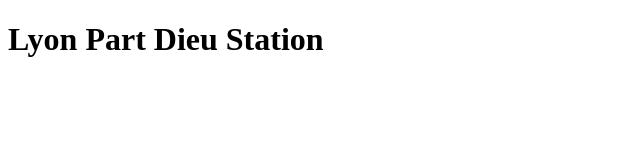
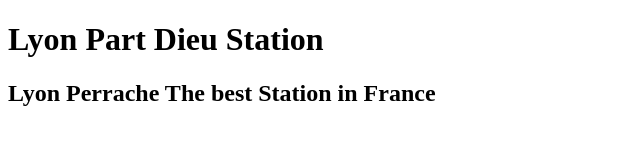
Before and after one commit to naimaouchiche/helloworld, a plain HTML site: page index.html in a window 1280 px wide. Shown: the whole page, without its empty margins (0-640 px from the left). Drawn offline with Linux system fonts and the light colour scheme.

Commit message:
adding h2

```diff
--- a/index.html
+++ b/index.html
@@ -5,6 +5,7 @@
     <meta name="viewport" content="width=device-width, initial-scale=1.0">
     <title>The best railway statio in France</title>
     <h1>Lyon Part Dieu Station</h1>
+    <h2>Lyon Perrache The best Station in France</h2>
 </head>
 <boddy>
 
```
